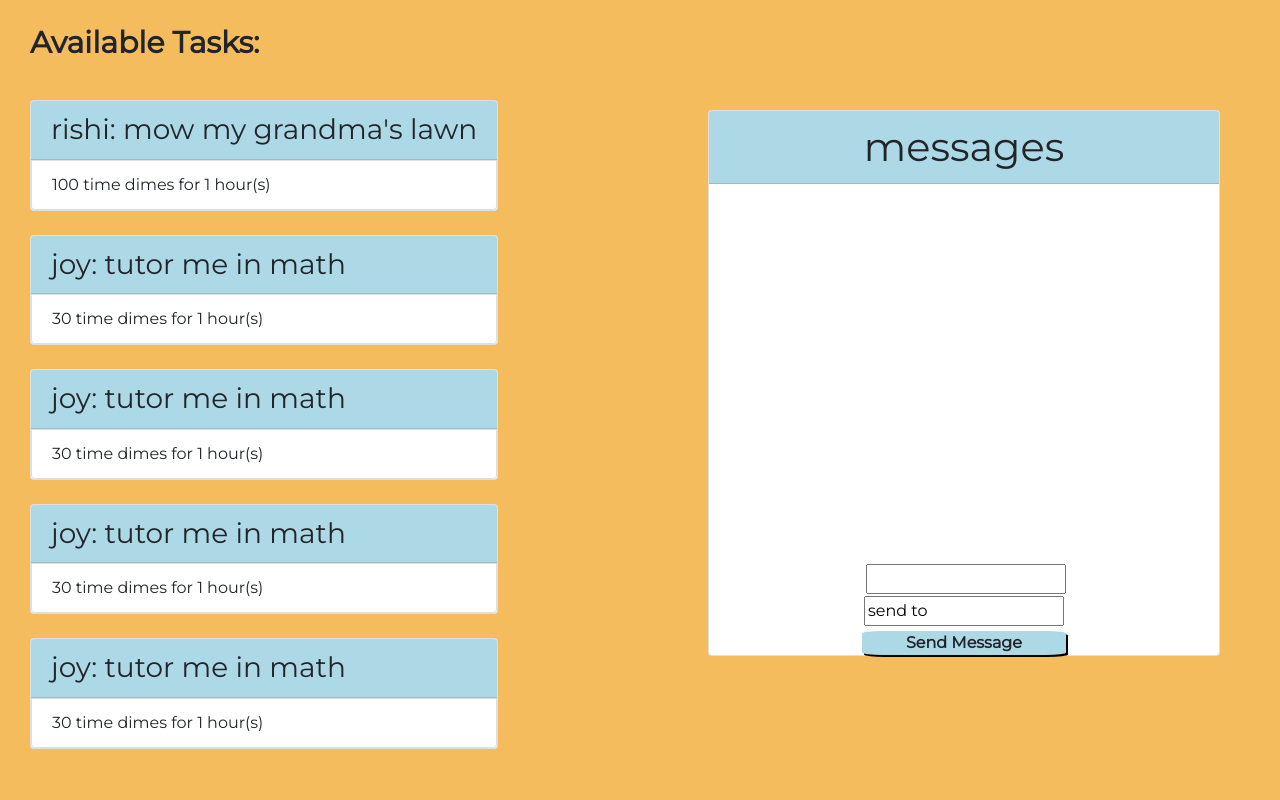
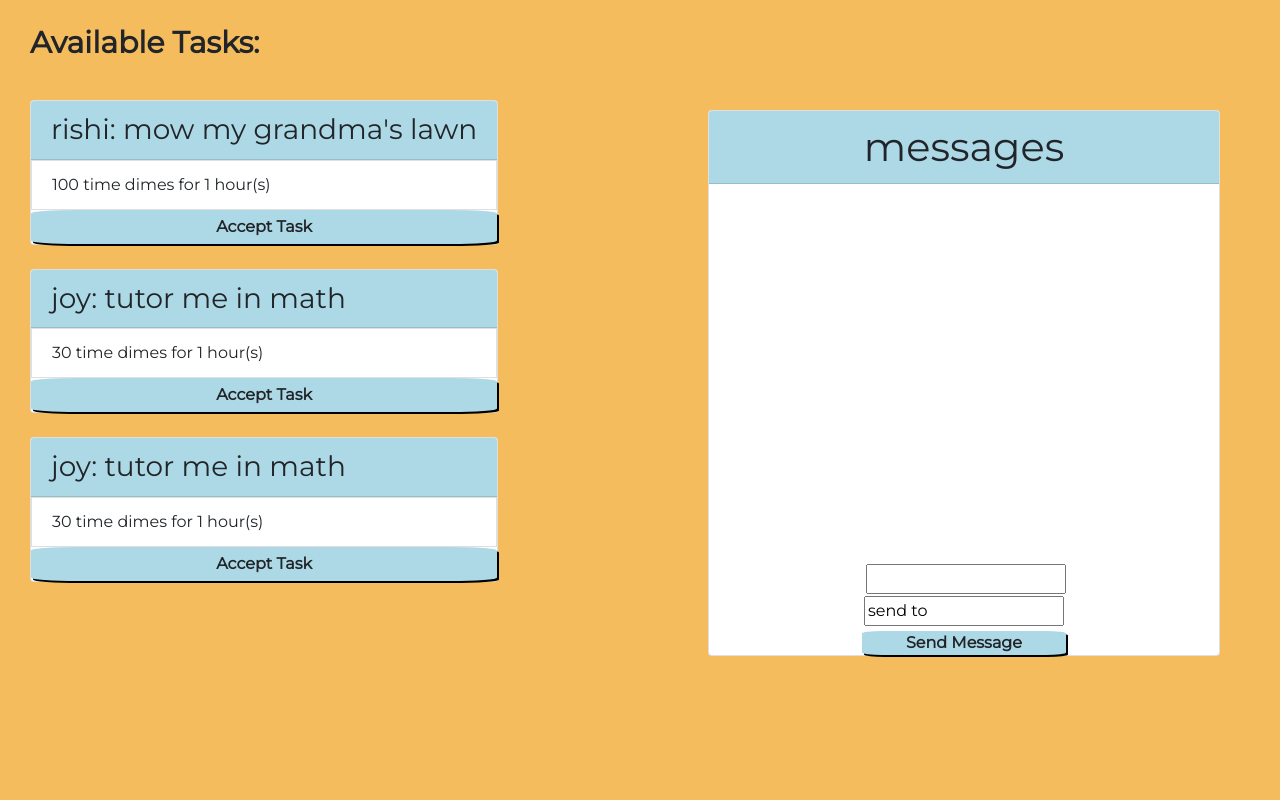
Before and after one commit to joyhe208/Blueprint2020, a Flask app: page /main in a window 1280 px wide. Run offline with Flask 2, Linux system fonts and the light colour scheme; data that the repository does not hold is empty; some libraries are stand-ins or nearby versions.

Commit message:
asdfojadfasdfadsfasdf

```diff
--- a/static/index.css
+++ b/static/index.css
@@ -32,7 +32,7 @@
   padding: 10px;
   position: absolute;
   top: 0px;
-  right: 0px;
+  right: 5px;
   text-align: center;
   font-family: 'Montserrat', sans-serif;
   border-radius: 10%;
@@ -99,7 +99,7 @@ body{
   left: 30px;
 }
 
-/* .do-button{
+.do-button{
   font-weight: bold;
   padding: 5px;
   text-align: center;
@@ -107,4 +107,4 @@ body{
   box-shadow:2px 2px black;
   border-radius: 10%;
   cursor: pointer;
-} */
+}
--- a/templates/main.html
+++ b/templates/main.html
@@ -5,12 +5,16 @@
 
 {% block content %}
 
-<div class = "task-title">Available Tasks:</div>
+
+<div class = "main-page">
+  <div class = "task-title">Available Tasks:</div>
+  <div class = tasks id = "task-queue"></div>
+  <div class = profile id = "profile"></div>
+</div>
 
 <div class = "card" id = "messaging">
   <h1 class = "card-header" id = "message-head">messages</h1>
   <ul class = "list-group" id="messages">
-
   </ul>
   <input type="text" name="message" id="message"/>
   <br>
@@ -60,10 +64,7 @@ function sendMessage(){
 
 </script>
 
-<div class = "main-page">
-  <div class = tasks id = "task-queue"></div>
-  <div class = profile id = "profile"></div>
-</div>
+
 
 
 <script type="text/javascript">
@@ -72,27 +73,20 @@ function sendMessage(){
     "initiator": "rishi",
     "reward": 100,
     "description": "mow my grandma's lawn",
-    "estimated_time": "1"
+    "estimated_time": "1",
+    "taskID": 0
   }, {
     "initiator": "joy",
     "reward": 30,
     "description": "tutor me in math",
-    "estimated_time": "1"
+    "estimated_time": "1",
+    "taskID": 1
   },{
     "initiator": "joy",
     "reward": 30,
     "description": "tutor me in math",
-    "estimated_time": "1"
-  },{
-    "initiator": "joy",
-    "reward": 30,
-    "description": "tutor me in math",
-    "estimated_time": "1"
-  },{
-    "initiator": "joy",
-    "reward": 30,
-    "description": "tutor me in math",
-    "estimated_time": "1"
+    "estimated_time": "1",
+    "taskID": 2
   }
 ]
 
@@ -111,11 +105,14 @@ window.onload = function(){
     rewardText.innerHTML = `${tasks[i].reward} time dimes for ${tasks[i].estimated_time} hour(s)`;
     rewardText.className = "list-group-item";
     card.append(rewardText);
-    // var doButton = document.createELement("div");
-    // doButton.innerHTML = "Do Task";
-    // doButton.className = "do-button";
-    // card.append(doButton);
-    console.log(tasks[i]);
+
+    var doButton = document.createElement("div");
+    doButton.innerHTML = "Accept Task";
+    doButton.className = "do-button";
+    let curId = escape("task"+tasks[i].taskID);
+    doButton.id = curId;
+    doButton.onclick = function(){alert(curId);};
+    card.appendChild(doButton);
     document.getElementById('task-queue').append(card);
     document.getElementById('task-queue').append(linebreak);
   }
```
